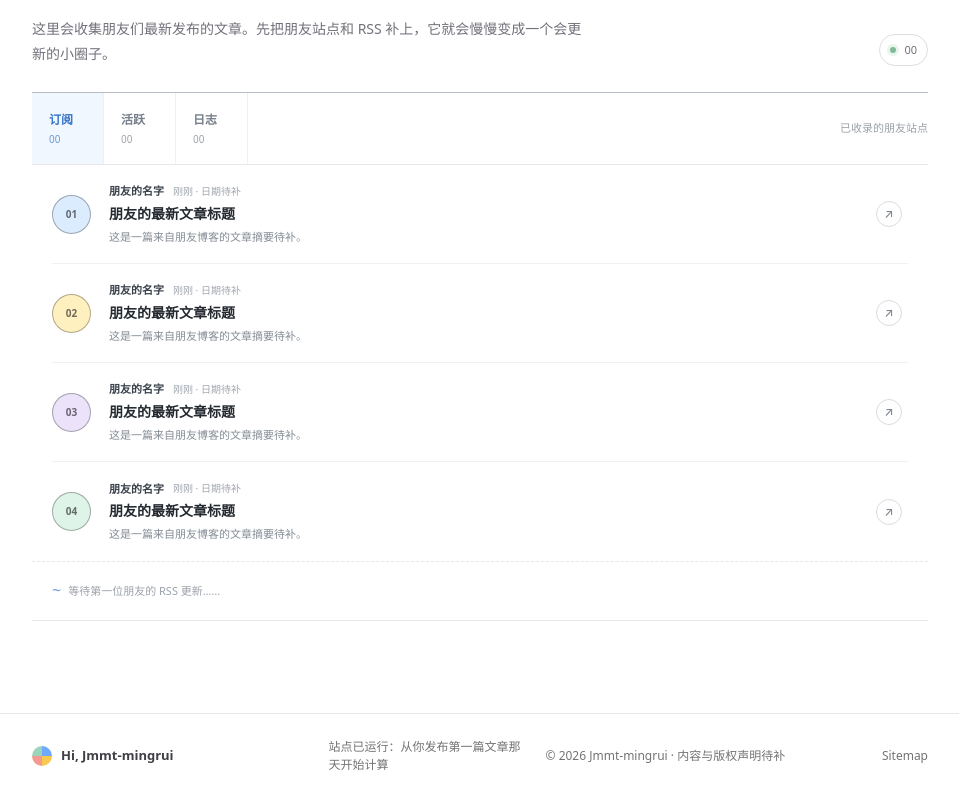
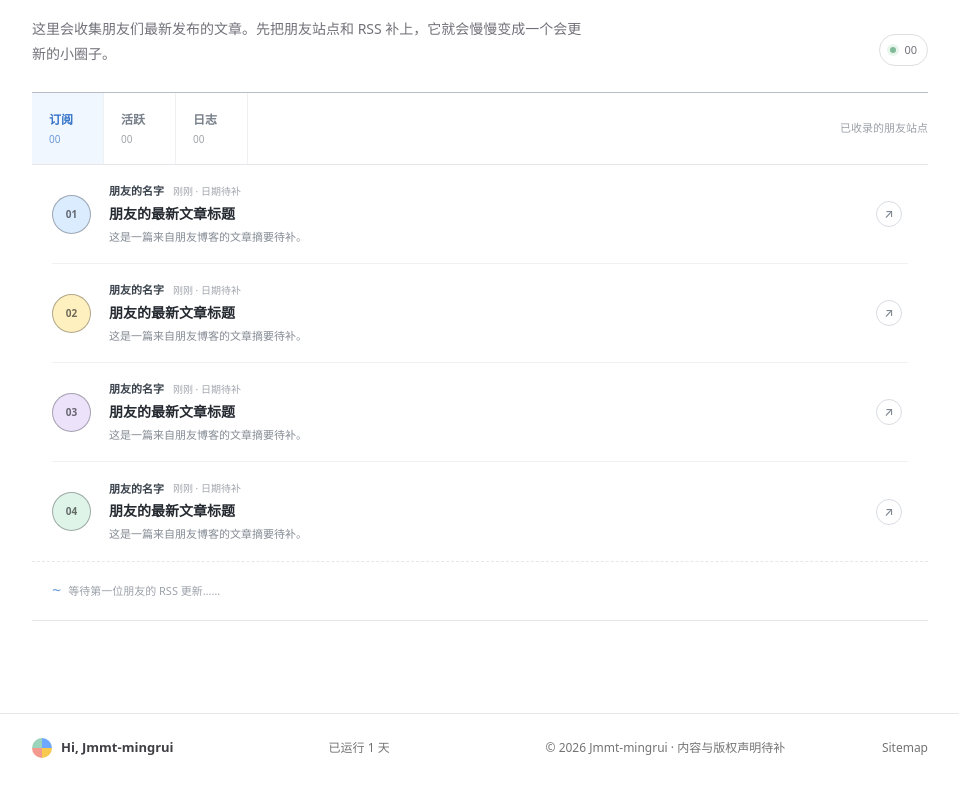
Before and after one commit to Jmmt-mingrui/Jmmt-mingrui.github.io, a Next.js app: page / in a window 1280 px wide. Shown: the part 2860-3658 px from the top of the page, without its empty margins (160-1119 px from the left). Built offline with nearby package versions, Linux system fonts and the light colour scheme.

Commit message:
feat: show uptime days in footer counting from first commit

```diff
--- a/app/components/site-shell.tsx
+++ b/app/components/site-shell.tsx
@@ -18,7 +18,7 @@ const copy = {
     dark: "切换深色背景",
     light: "切换浅色背景",
     switchLanguage: "切换语言",
-    running: "站点已运行：从你发布第一篇文章那天开始计算",
+    running: (days: number) => `已运行 ${days} 天`,
     copyright: "内容与版权声明待补",
   },
   en: {
@@ -33,7 +33,7 @@ const copy = {
     dark: "Switch to dark background",
     light: "Switch to light background",
     switchLanguage: "Switch language",
-    running: "Running since your first published post",
+    running: (days: number) => `Running for ${days} days`,
     copyright: "Content and copyright notice pending",
   },
 } as const;
@@ -52,10 +52,15 @@ function ThemeIcon({ night }: { night: boolean }) {
     : <svg viewBox="0 0 24 24" aria-hidden="true"><path d="M20.7 15.4A8.5 8.5 0 0 1 8.6 3.3 8.5 8.5 0 1 0 20.7 15.4Z" /></svg>;
 }
 
+// 站点上线日：以仓库首个提交为准（2026-08-16）。
+const SITE_BIRTH = new Date("2026-08-16T00:00:00+08:00").getTime();
+const DAY_MS = 86_400_000;
+
 function SiteChrome({ children }: { children: ReactNode }) {
   const { language, setLanguage, theme, toggleTheme, soundEnabled, toggleSound, playTap } = useSitePreferences();
   const [languageMenuOpen, setLanguageMenuOpen] = useState(false);
   const t = copy[language];
+  const runningDays = Math.max(1, Math.floor((Date.now() - SITE_BIRTH) / DAY_MS));
   const navigation = [
     [t.home, "/"],
     [t.articles, "/writing"],
@@ -102,7 +107,7 @@ function SiteChrome({ children }: { children: ReactNode }) {
       <main>{children}</main>
       <footer className="site-footer">
         <div className="footer-name"><span className="wordmark-dot" aria-hidden="true" /> {t.name}</div>
-        <p>{t.running}</p>
+        <p>{t.running(runningDays)}</p>
         <p>© {new Date().getFullYear()} Jmmt-mingrui · {t.copyright}</p>
         <Link href="/archive" onClick={playTap}>Sitemap</Link>
       </footer>
```
